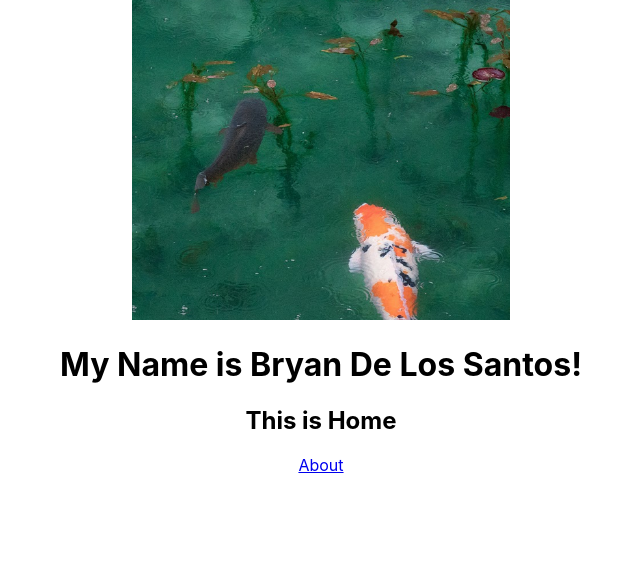
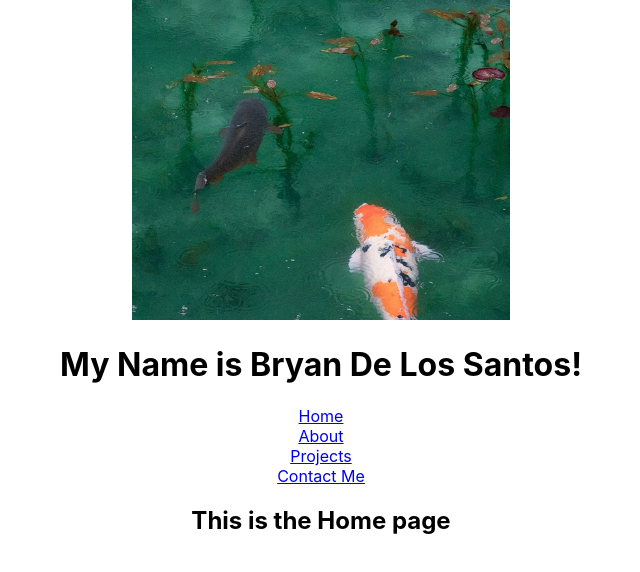
Before and after one commit to ATEOTG/ateotg.github.io, a React (Create React App) app: page / in a window 1280 px wide. Shown: the top 572 px of the page, without its empty margins (319-959 px from the left). Built offline with nearby package versions, Linux system fonts and the light colour scheme.

Commit message:
added nav tags

```diff
--- a/src/App.js
+++ b/src/App.js
@@ -3,6 +3,8 @@ import {Routes, Route, Link} from "react-router-dom";
 import './App.css';
 import About from "./components/About"
 import Home from "./components/Home"
+import Projects from './components/Projects';
+import ContactMe from './components/ContactMe';
 
 
 function App() {
@@ -14,9 +16,30 @@ function App() {
         <h1>
           My Name is Bryan De Los Santos!
         </h1>
+
+
+        <nav>
+            <Link to ="/"> Home </Link>
+        </nav>
+
+        <nav>
+        <Link to ="about"> About </Link>
+        </nav>
+
+        <nav>
+          <Link to ="projects"> Projects </Link>
+        </nav>
+
+        <nav>
+          <Link to ="contact"> Contact Me </Link>
+        </nav>
+
+
         <Routes>
           <Route path="/" element = {<Home /> } />
           <Route path="about" element = {<About />} />
+          <Route path="projects" element = {<Projects/>} />
+          <Route path="contact"  element = {<ContactMe />} />
         </Routes>
 
     </div>
--- a/src/components/About.js
+++ b/src/components/About.js
@@ -5,11 +5,9 @@ function About() {
     return(
         <>
         <main>
-            <h2> Who are we?</h2>
+            <h2> This is the About page </h2>
         </main>
-        <nav>
-            <Link to ="/"> Home </Link>
-        </nav>
+
         </>
         );
 }
--- a/src/components/ContactMe.js
+++ b/src/components/ContactMe.js
@@ -4,6 +4,7 @@ import {Link} from "react-router-dom"
 function ContactMe() {
     return(
         <>
+        <h2> This is the Contact Me page</h2>
         </>
 
     );
--- a/src/components/Home.js
+++ b/src/components/Home.js
@@ -6,11 +6,8 @@ function Home() {
     return(
         <>
         <main>
-            <h2> This is Home </h2>
+            <h2> This is the Home page </h2>
         </main>
-        <nav>
-            <Link to ="about"> About </Link>
-        </nav>
         </>
         );
 }
--- a/src/components/Projects.js
+++ b/src/components/Projects.js
@@ -4,6 +4,7 @@ import {Link} from "react-router-dom"
 function Projects() {
     return(
         <>
+        <h2> This is the Projects page</h2>
         </>
 
     );
```
